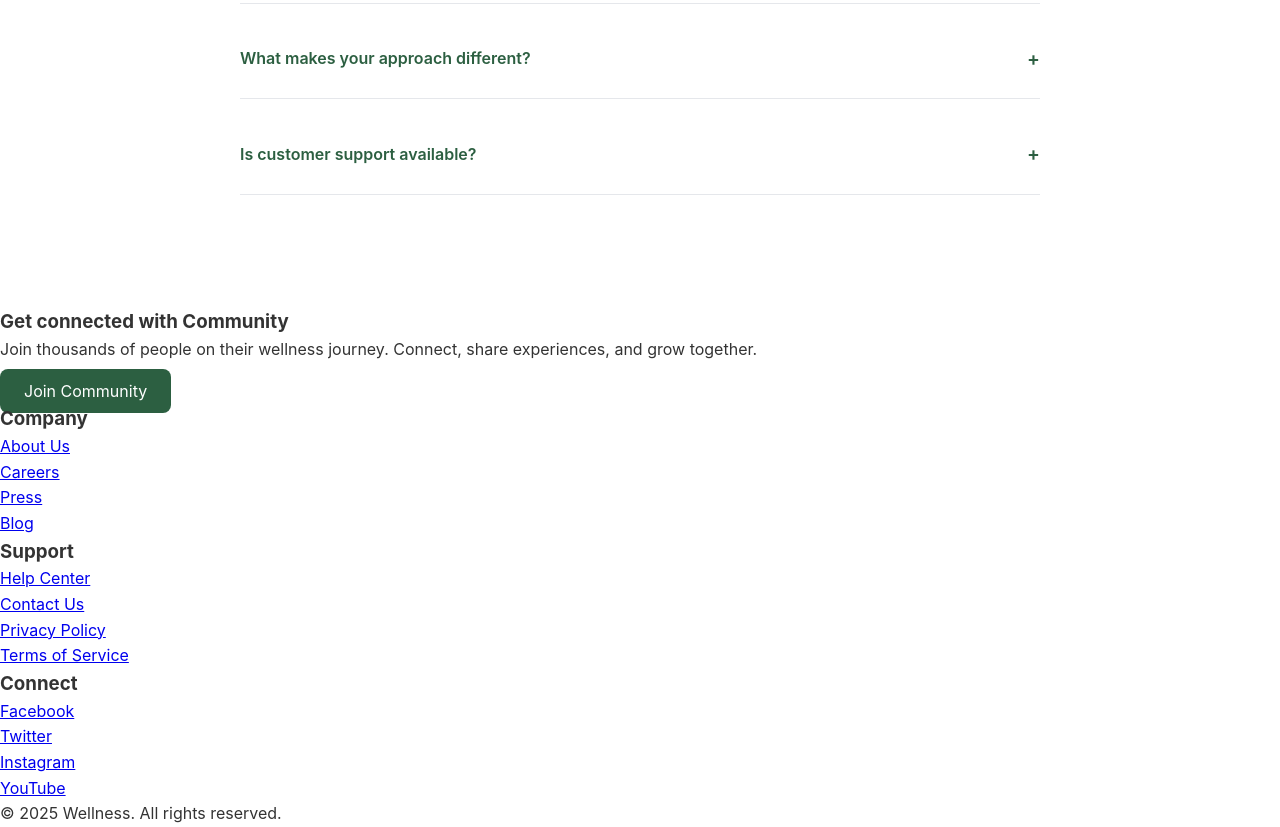
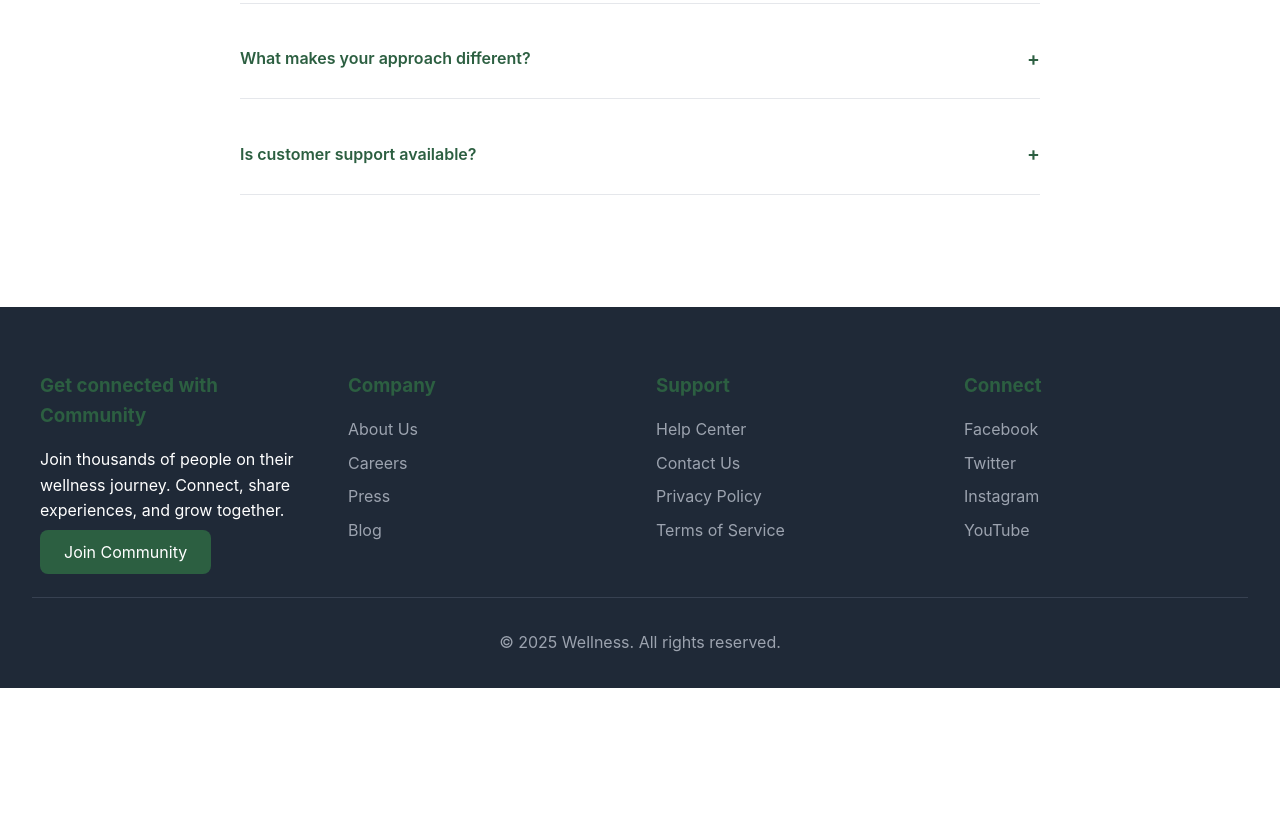
Before and after one commit to Njihia097/mindspace-landing-page, a plain HTML site: page index.html in a window 1280 px wide. Shown: the part 3349-4176 px from the top of the page. After the commit the page ends 4037 px from the top, so only its background shows below. Drawn offline with Linux system fonts and the light colour scheme.

Commit message:
footer section

```diff
--- a/style.css
+++ b/style.css
@@ -368,3 +368,49 @@ body {
 .faq-item.active .faq-toggle {
     transform: rotate(45deg);
 }
+
+/* Footer */
+.footer {
+    background: #1f2937;
+    color: white;
+    padding: 4rem 2rem 2rem;
+}
+
+.footer-content {
+    max-width: 1200px;
+    margin: 0 auto;
+    display: grid;
+    grid-template-columns: repeat(auto-fit, minmax(250px, 1fr));
+    gap: 2rem;
+}
+
+.footer-section h3 {
+    margin-bottom: 1rem;
+    color: #2c5f41;
+}
+
+.footer-section ul {
+    list-style: none;
+}
+
+.footer-section ul li {
+    margin-bottom: 0.5rem;
+}
+
+.footer-section ul li a {
+    color: #9ca3af;
+    text-decoration: none;
+    transition: color 0.3s ease;
+}
+
+.footer-section ul li a:hover {
+    color: white;
+}
+
+.footer-bottom {
+    border-top: 1px solid #374151;
+    margin-top: 2rem;
+    padding-top: 2rem;
+    text-align: center;
+    color: #9ca3af;
+}
```
